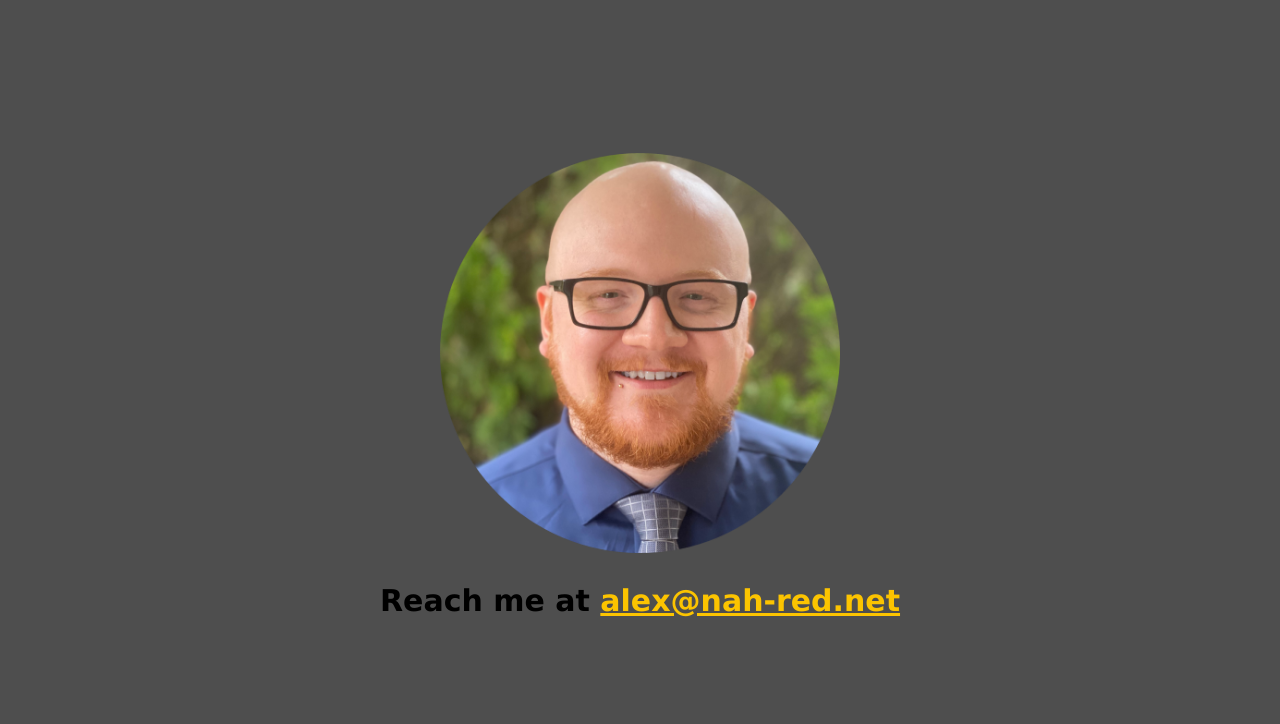
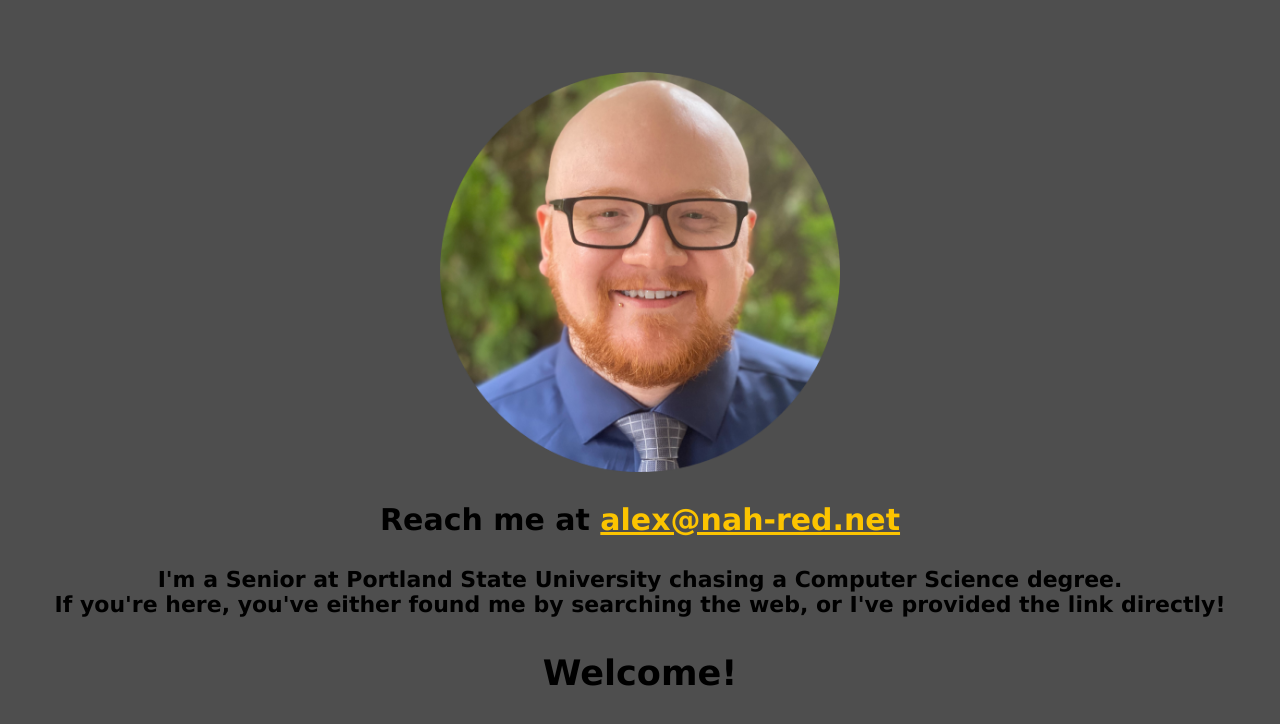
Before and after one commit to NAlexH2/nahrednetv1, a React (Create React App) app: page / in a window 1280 px wide. Shown: the top 724 px of the page. Built offline with nearby package versions, Linux system fonts and the light colour scheme.

Commit message:
Custome class for basic general text.

```diff
--- a/src/App.js
+++ b/src/App.js
@@ -10,6 +10,11 @@
       <header className="App-header">
         <img className="my-picture" src={alexharrisphoto}/>
         <p>Reach me at <a className="Any-link" href="mailto:alex@nah-red.net">alex@nah-red.net</a></p>
+        <div className="General-text">
+        I'm a Senior at Portland State University chasing a Computer Science degree.<br></br>
+        If you're here, you've either found me by searching the web, or I've provided the link directly!
+        </div>
+        <h3>Welcome!</h3>
       </header>
     </div>
   );
```
